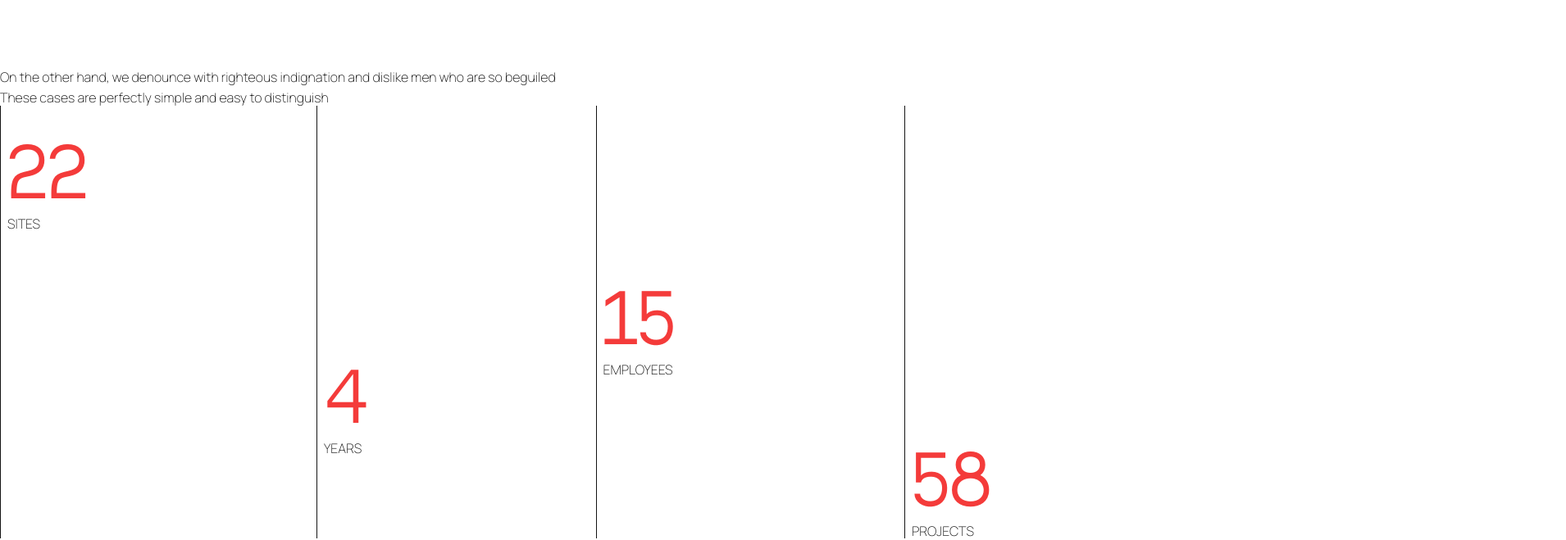
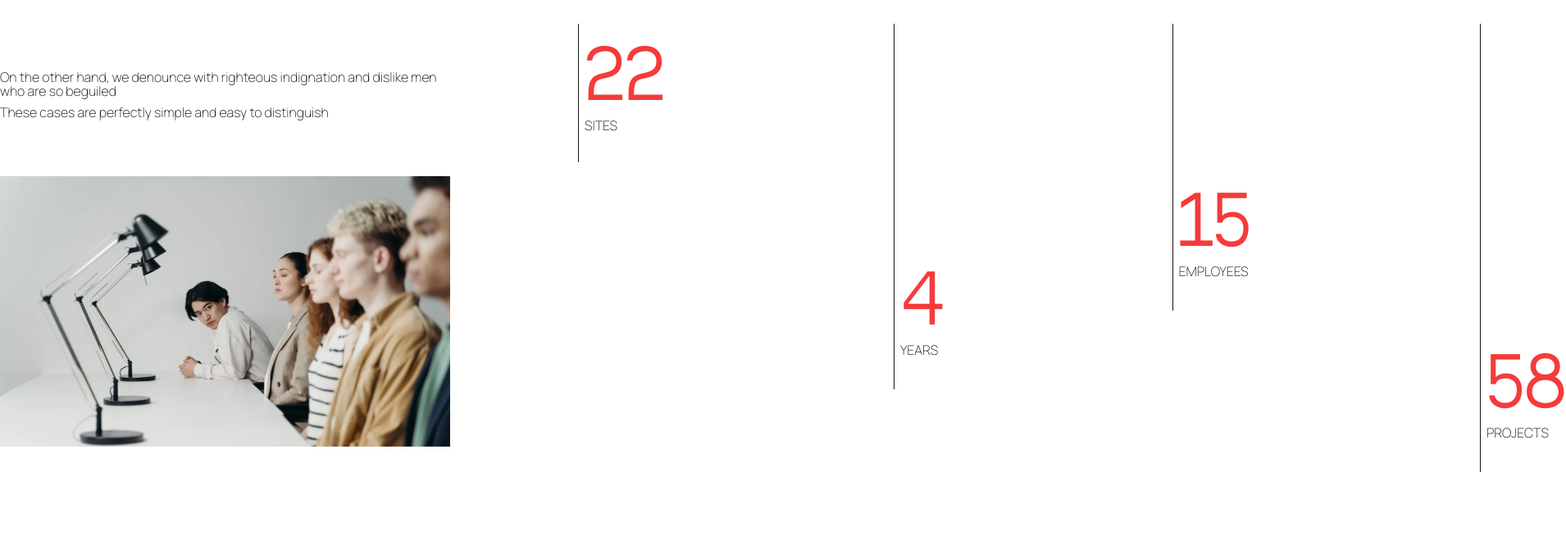
Before and after one commit to FatykovKirill/IskraTest, a website built with webpack: page index.html in a window 1280 px wide. Shown: the part 260-919 px from the top of the page at 82% size, 1910 px wide, since content can reach past the window. After the commit the page ends 836 px from the top, so only its background shows below. Built offline with nearby package versions, Linux system fonts and the light colour scheme.

Commit message:
Update header

```diff
--- a/index.html
+++ b/index.html
@@ -21,6 +21,8 @@
                                 beguiled</p>
                             <p>These cases are perfectly simple and easy to distinguish</p>
                         </div>
+                        <img alt="header-img" class="header__img">
+                    </div>
 
                     <div class="header__statistic">
                         <div class="header__statistic-item">
@@ -38,7 +40,6 @@
                         <div class="header__statistic-item">
                             <div class="header__statistic-number h2">58</div>
                             <div class="header__statistic-name text">projects</div>
-                            </div>
                         </div>
                     </div>
                 </div>
--- a/src/index.js
+++ b/src/index.js
@@ -1,6 +1,8 @@
 import './style/style.scss';
-import mainImage from './img/logo-desktop.png';
+import logo from './img/logo-desktop.png';
+import headerImage from './img/header-img.jpg';
 
+const headerImg = document.querySelector('.header__img');
 const img = document.querySelector('.header__logo');
-img.src = mainImage;
-console.log(mainImage)
+img.src = logo;
+headerImg.src = headerImage;
--- a/src/style/layout/_header.scss
+++ b/src/style/layout/_header.scss
@@ -16,6 +16,13 @@
 
 .header__body {
 	display: flex;
+	gap: 156px;
+}
+
+.header__info {
+	display: flex;
+	flex-direction: column;
+	gap: 69px;
 }
 
 .header__text {
@@ -31,27 +38,52 @@
 }
 
 .header__statistic-item {
+	position: relative;
 	display: flex;
 	flex-direction: column;
 	gap: 4px;
 	padding-left: 8px;
-	border-left: 1px solid $color-black;
+}
+
+.header__statistic-item::before {
+	content: '';
+	position: absolute;
+	left: 0;
+	top: 20px;
+	width: 1px;
+	background-color: $color-black;
 }
 
 .header__statistic-item:nth-child(1) {
 	padding-top: 44px;
 }
 
+.header__statistic-item:nth-child(1)::before {
+	height: 169px;
+}
+
 .header__statistic-item:nth-child(2) {
 	padding-top: 318px;
+}
+
+.header__statistic-item:nth-child(2)::before {
+	height: 446px;
 }
 
 .header__statistic-item:nth-child(3) {
 	padding-top: 222px;
 }
 
+.header__statistic-item:nth-child(3)::before {
+	height: 350px;
+}
+
 .header__statistic-item:nth-child(4) {
 	padding-top: 419px;
+}
+
+.header__statistic-item:nth-child(4)::before {
+	height: 547px;
 }
 
 .header__statistic-number {
```
Also changed, not shown: src/img/header-img.jpg (added). Lines whose indentation alone changed are shown as unchanged.
